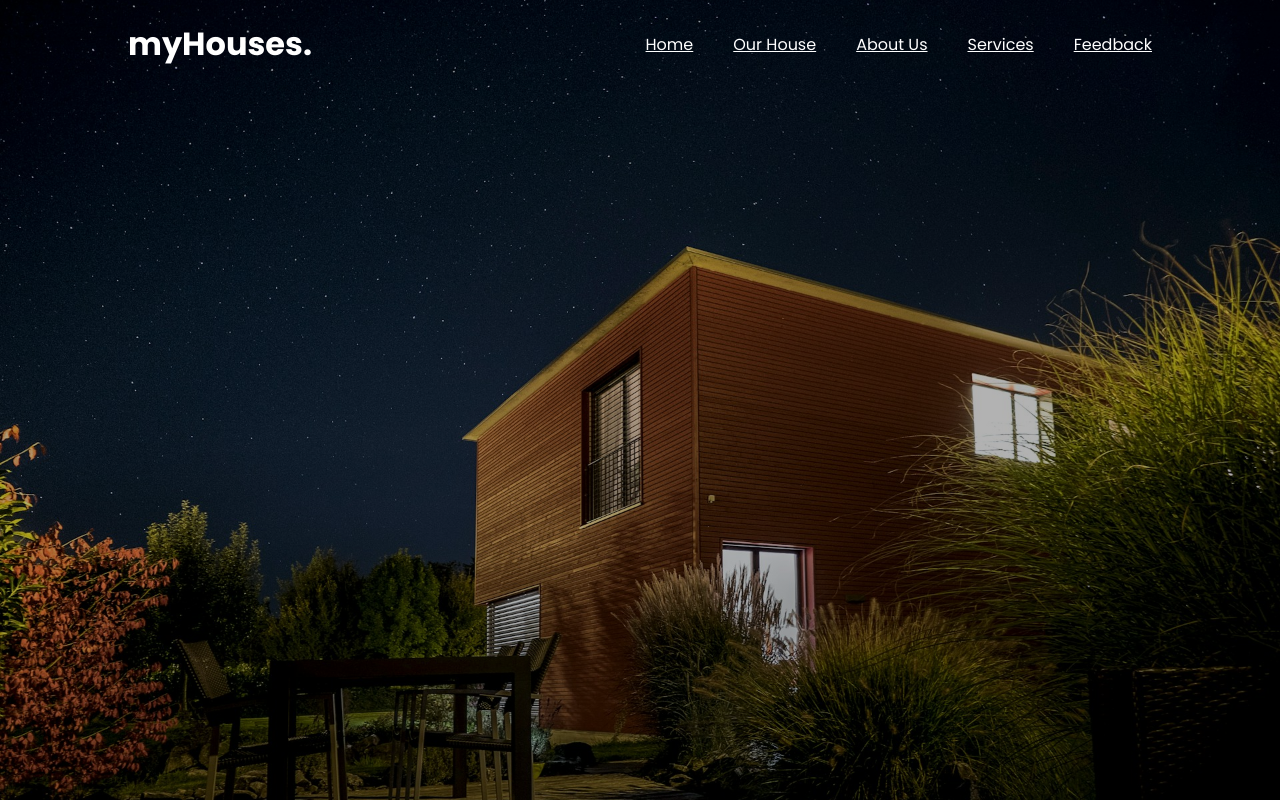
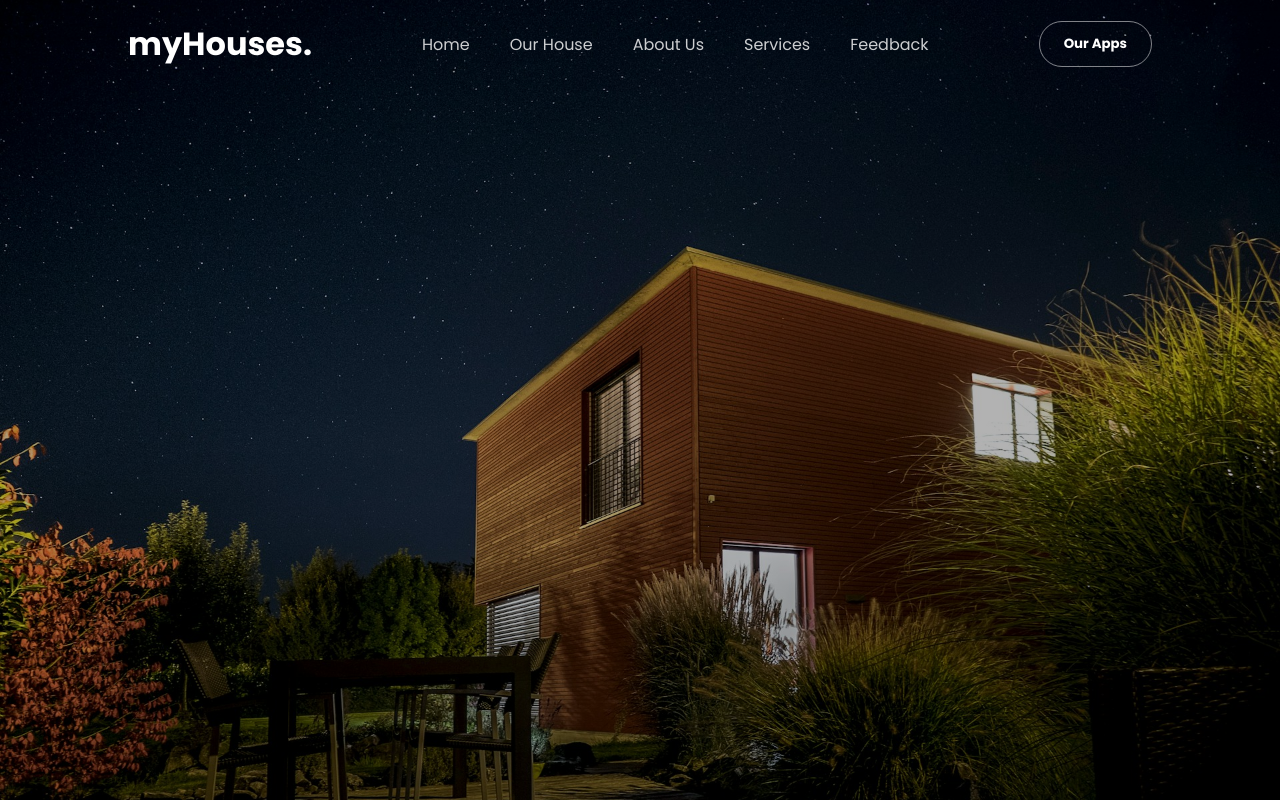
Before and after one commit to robbytrujillo/myhouse, a plain HTML site: page index.html in a window 1280 px wide. Drawn offline with Linux system fonts and the light colour scheme.

Commit message:
Introduction My Houses

```diff
--- a/dist/css/style.css
+++ b/dist/css/style.css
@@ -46,5 +46,16 @@ header {
 }
 
 .navbar .menu li a {
+    color: rgba(255, 255, 255, 0.8);
+    text-decoration: none;
+}
+
+.navbar .our-app-btn {
+    padding: 12px 24px 12px 24px;
+    background-color: transparent;
     color: white;
+    font-weight: bold;
+    cursor: pointer;
+    border: 1px solid rgba(255, 255, 255, 0.5);
+    border-radius: 100px;
 }
--- a/index.html
+++ b/index.html
@@ -33,6 +33,9 @@
                     <li><a href="#">Services</a></li>
                     <li><a href="#">Feedback</a></li>
                 </ul>
+                <div class="our-app">
+                    <button class="our-app-btn">Our Apps</button>
+                </div>
             </div>
             <!-- Navbar End -->
         </div>
```
